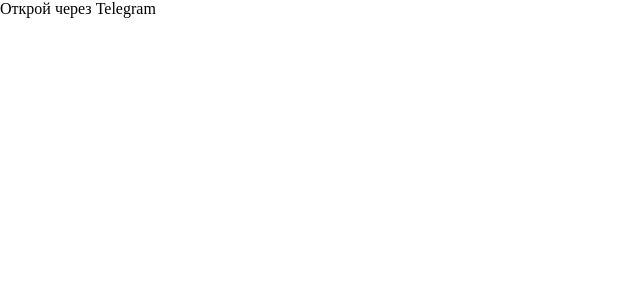
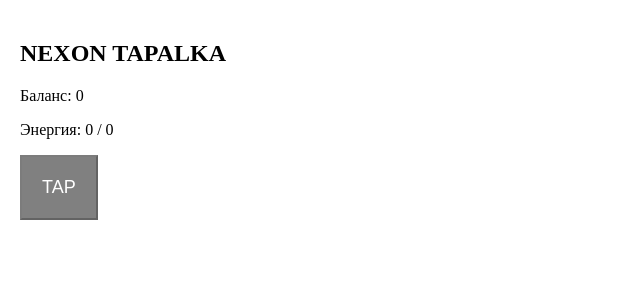
Before and after one commit to FOXBBB/nxn-game1, a React (Vite) app in the folder webapp/: page / in a window 1280 px wide. Shown: the top 300 px of the page, without its empty margins (0-640 px from the left). Built offline with nearby package versions, Linux system fonts and the light colour scheme.

Commit message:
Update App.tsx

```diff
--- a/webapp/src/App.tsx
+++ b/webapp/src/App.tsx
@@ -7,23 +7,23 @@ export default function App() {
   const [balance, setBalance] = useState(0)
   const [energy, setEnergy] = useState(0)
   const [energyMax, setEnergyMax] = useState(0)
-  const [tapPower, setTapPower] = useState(1)
-  const [error, setError] = useState<string | null>(null)
 
-  // 🔹 Инициализация Telegram
   useEffect(() => {
     const tg = (window as any).Telegram?.WebApp
     const user = tg?.initDataUnsafe?.user
 
-    if (!user) {
-      setError('Открой через Telegram')
-      return
-    }
+    if (!user) return
 
     setTelegramId(String(user.id))
+
+    fetch(`${API_URL}/api/auth/telegram`, {
+      method: 'POST',
+      headers: { 'Content-Type': 'application/json' },
+      body: JSON.stringify({ telegramId: String(user.id) }),
+    })
   }, [])
 
-  // 🔥 ПОЛЛИНГ STATE КАЖДЫЕ 3 СЕКУНДЫ
+  // 🔁 ПОЛЛИНГ ЭНЕРГИИ
   useEffect(() => {
     if (!telegramId) return
 
@@ -34,36 +34,31 @@ export default function App() {
       setBalance(data.balance)
       setEnergy(data.energy)
       setEnergyMax(data.energyMax)
-      setTapPower(data.tapPower)
     }
 
     loadState()
-    const interval = setInterval(loadState, 3000)
+    const timer = setInterval(loadState, 3000)
 
-    return () => clearInterval(interval)
+    return () => clearInterval(timer)
   }, [telegramId])
 
-  // 🔥 TAP
   const tap = async () => {
-    if (!telegramId || energy <= 0) return
+    if (!telegramId) return
 
     const res = await fetch(`${API_URL}/api/tap/${telegramId}`, {
       method: 'POST',
     })
+    const data = await res.json()
 
-    const data = await res.json()
     setBalance(data.balance)
     setEnergy(data.energy)
   }
 
-  if (error) return <div>{error}</div>
-
   return (
     <div style={{ padding: 20 }}>
       <h2>NEXON TAPALKA</h2>
-
-      <p>Баланс: <b>{balance}</b></p>
-      <p>Энергия: <b>{energy}</b> / {energyMax}</p>
+      <p>Баланс: {balance}</p>
+      <p>Энергия: {energy} / {energyMax}</p>
 
       <button
         onClick={tap}
```
